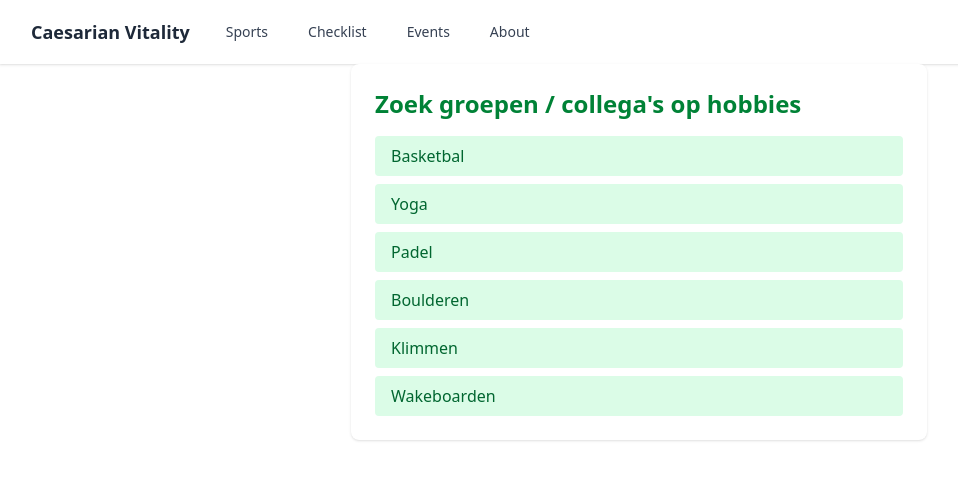
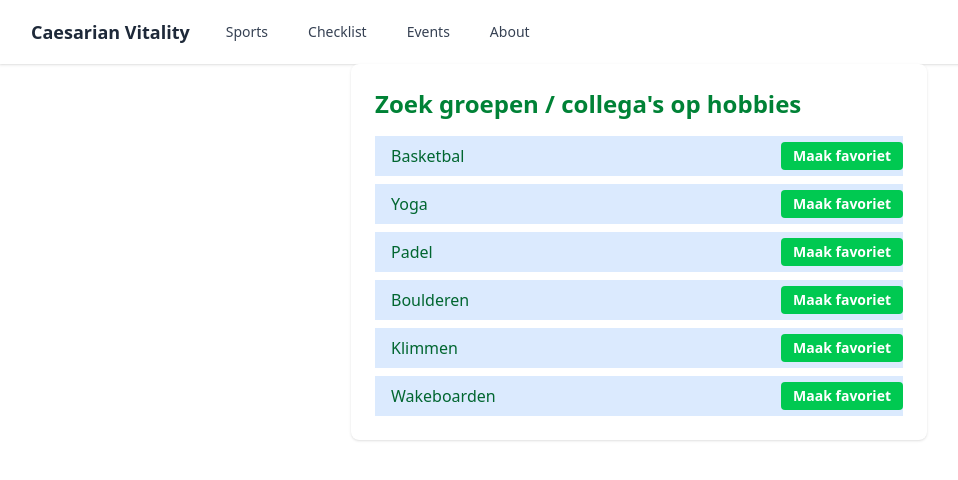
Before and after one commit to cdijkstra/VitalityApp, an Angular app in the folder Vitality/: page / in a window 1280 px wide. Shown: the top 480 px of the page, without its empty margins (1-959 px from the left). Built offline with nearby package versions, Linux system fonts and the light colour scheme.

Commit message:
Make sports favorite

```diff
--- a/Vitality/src/app/sports-overview/sports-overview.html
+++ b/Vitality/src/app/sports-overview/sports-overview.html
@@ -1,9 +1,18 @@
 <div class="max-w-xl mx-auto p-6 bg-white rounded-lg shadow">
   <h2 class="text-2xl font-bold mb-4 text-green-700">Zoek groepen / collega's op hobbies</h2>
   <ul class="space-y-2">
-    @for (sport of sports(); track sport.name) {
-      <li>
-        <a [routerLink]="['/sports', sport.name]" class="block px-4 py-2 bg-green-100 rounded hover:bg-green-200 text-green-800 font-medium transition">{{ sport.name }}</a>
+    @for (sport of getSortedSports(); track sport.name) {
+      <li [class]="`flex items-center justify-between ${isFavorite(sport.name) ? 'bg-green-100' : 'bg-blue-100'}`">
+        <a [routerLink]="['/sports', sport.name]" class="block px-4 py-2 rounded hover:bg-green-200 text-green-800 font-medium transition">
+          {{ sport.name }}
+        </a>
+        <button
+          type="button"
+          (click)="toggleFavorite(sport.name)"
+          class="ml-4 px-3 py-1 rounded transition text-sm font-semibold @if (isFavorite(sport.name)) { bg-green-500 text-white } @else { bg-blue-500 text-white }"
+        >
+          @if (isFavorite(sport.name)) { Favoriet } @else { Maak favoriet }
+        </button>
       </li>
     }
   </ul>
--- a/Vitality/src/app/sports-overview/sports-overview.ts
+++ b/Vitality/src/app/sports-overview/sports-overview.ts
@@ -1,7 +1,7 @@
 import { Component, signal } from '@angular/core';
 import { CommonModule } from '@angular/common';
 import { RouterModule } from '@angular/router';
-import { sports } from '../models/sport.model';
+import { sports as sportsData, Sport } from '../models/sport.model';
 
 @Component({
   selector: 'app-sports-overview',
@@ -11,5 +11,40 @@ import { sports } from '../models/sport.model';
   styleUrl: './sports-overview.css',
 })
 export class SportsOverviewComponent {
-  sports = signal(sports);
+  private favoriteKey = 'favoriteSports';
+  favoriteSports = signal<string[]>(this.getFavorites());
+
+  sports = signal<Sport[]>([...sportsData]);
+
+  getFavorites(): string[] {
+    const favs = localStorage.getItem(this.favoriteKey);
+    return favs ? JSON.parse(favs) : [];
+  }
+
+  isFavorite(sportName: string): boolean {
+    return this.favoriteSports().includes(sportName);
+  }
+
+  toggleFavorite(sportName: string) {
+    const favs = this.favoriteSports();
+    let updated: string[];
+    if (favs.includes(sportName)) {
+      updated = favs.filter(name => name !== sportName);
+    } else {
+      updated = [...favs, sportName];
+    }
+    this.favoriteSports.set(updated);
+    localStorage.setItem(this.favoriteKey, JSON.stringify(updated));
+  }
+
+  getSortedSports(): Sport[] {
+    const favs = this.favoriteSports();
+    return [...this.sports()].sort((a, b) => {
+      const aFav = favs.includes(a.name);
+      const bFav = favs.includes(b.name);
+      if (aFav && !bFav) return -1;
+      if (!aFav && bFav) return 1;
+      return 0;
+    });
+  }
 }
```
